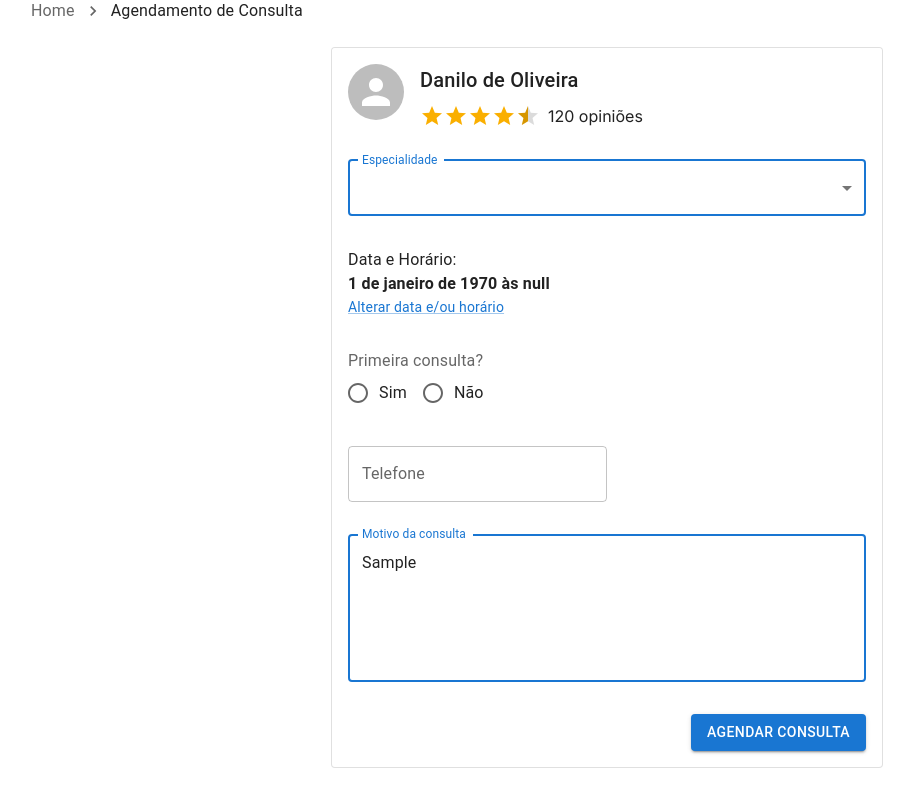
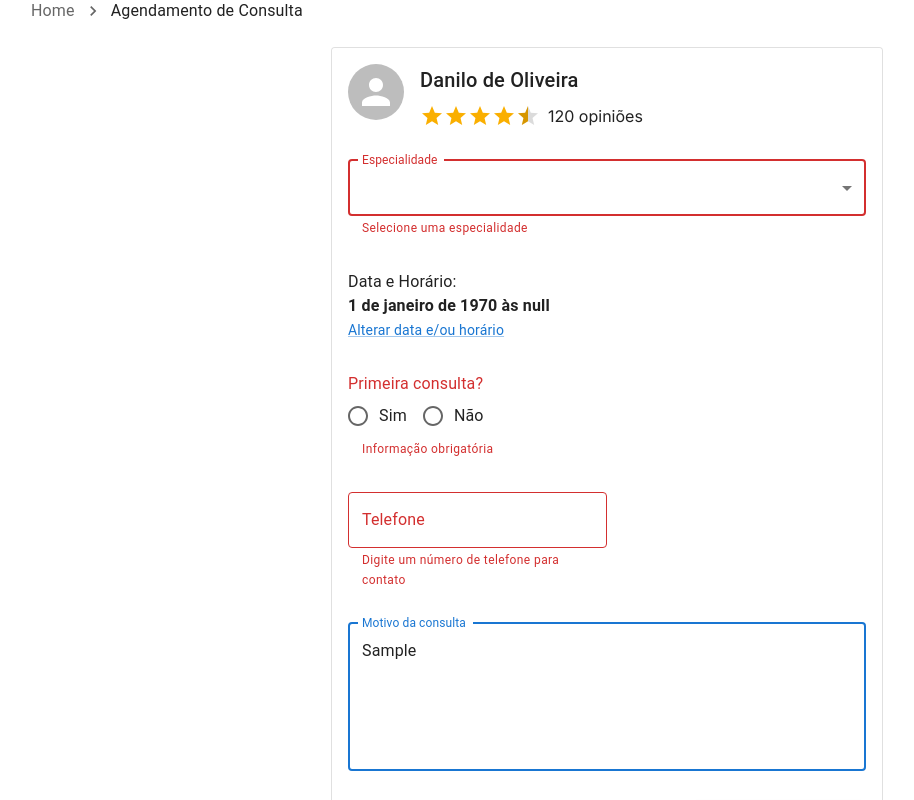
Before and after one commit to DaniloSI/agenda-medica, a Next.js app: page /booking/1 in a window 1280 px wide. Both pictures are taken after typing "Sample", "Sample" into the empty fields and a click on the button "AGENDAR CONSULTA". Shown: the whole page, without its empty margins (33-947 px from the left). Built offline with nearby package versions, Linux system fonts and the light colour scheme.

Commit message:
Mensagens de erro

```diff
--- a/package.json
+++ b/package.json
@@ -14,6 +14,7 @@
   "dependencies": {
     "@emotion/react": "^11.11.0",
     "@emotion/styled": "^11.11.0",
+    "@hookform/error-message": "^2.0.1",
     "@hookform/resolvers": "^3.1.0",
     "@mui/icons-material": "^5.11.16",
     "@mui/material": "^5.12.3",
--- a/src/app/booking/[id]/BookingForm.tsx
+++ b/src/app/booking/[id]/BookingForm.tsx
@@ -8,6 +8,7 @@ import {
   Button,
   FormControl,
   FormControlLabel,
+  FormHelperText,
   FormLabel,
   Grid,
   InputLabel,
@@ -24,6 +25,7 @@ import { useSearchParams } from 'next/navigation';
 import InputMask from '@/components/InputMask';
 import { object, string } from 'yup';
 import { yupResolver } from '@hookform/resolvers/yup';
+import { ErrorMessage } from '@hookform/error-message';
 import ModalAppointmentTimes from '../ModalAppointmentTimes';
 
 type BookingFormInputs = {
@@ -34,10 +36,16 @@ type BookingFormInputs = {
 };
 
 const schema = object({
-  specialty: string().required(),
-  firstAppointment: string<'yes' | 'no' | ''>().required(),
-  appointmentReason: string().required(),
-  phone: string().required(),
+  specialty: string().required('Selecione uma especialidade'),
+  firstAppointment: string<'yes' | 'no' | ''>().required(
+    'Informação obrigatória'
+  ),
+  appointmentReason: string().required(
+    'Por favor, digite o motivo da consulta.'
+  ),
+  phone: string()
+    .required('Digite um número de telefone para contato')
+    .length(11, 'Número de telefone incompleto'),
 });
 
 export default function BookingForm() {
@@ -68,13 +76,13 @@ export default function BookingForm() {
     <form onSubmit={handleSubmit(onSubmit)}>
       <Grid container p={2} rowSpacing={4}>
         <Grid item xs={12}>
-          <FormControl fullWidth>
+          <FormControl fullWidth error={!!errors.specialty}>
             <InputLabel id="specialty">Especialidade</InputLabel>
             <Select
               labelId="specialty"
               label="Especialidade"
               native
-              {...register('specialty', { required: true })}
+              {...register('specialty')}
             >
               <option value="" aria-label="Selecione uma especialidade" />
               {specialties.map((s) => (
@@ -83,6 +91,13 @@ export default function BookingForm() {
                 </option>
               ))}
             </Select>
+            <ErrorMessage
+              errors={errors}
+              name="specialty"
+              render={({ message }) => (
+                <FormHelperText>{message}</FormHelperText>
+              )}
+            />
           </FormControl>
         </Grid>
 
@@ -96,12 +111,11 @@ export default function BookingForm() {
         </Grid>
 
         <Grid item xs={12}>
-          <FormControl>
+          <FormControl error={!!errors.firstAppointment}>
             <FormLabel id="first-appointment">Primeira consulta?</FormLabel>
             <Controller
               name="firstAppointment"
               control={control}
-              rules={{ required: true }}
               defaultValue=""
               render={({ field }) => (
                 <RadioGroup
@@ -124,6 +138,13 @@ export default function BookingForm() {
                 </RadioGroup>
               )}
             />
+            <ErrorMessage
+              errors={errors}
+              name="firstAppointment"
+              render={({ message }) => (
+                <FormHelperText>{message}</FormHelperText>
+              )}
+            />
           </FormControl>
         </Grid>
 
@@ -131,24 +152,34 @@ export default function BookingForm() {
           <Controller
             name="phone"
             control={control}
-            rules={{ required: true }}
             defaultValue=""
-            render={({ field }) => (
-              <InputMask {...field} fullWidth label="Telefone" format="phone" />
-            )}
+            render={({ field }) => {
+              const error = errors[field.name];
+              return (
+                <InputMask
+                  {...field}
+                  fullWidth
+                  label="Telefone"
+                  format="phone"
+                  error={!!error}
+                  helperText={error?.message}
+                />
+              );
+            }}
           />
         </Grid>
 
         <Grid item xs={12}>
           <TextField
-            id="appointment-reason"
-            {...register('appointmentReason', { required: true })}
             label="Motivo da consulta"
             multiline
             rows={5}
             placeholder="Escreva o motivo da consulta."
             fullWidth
             focused
+            {...register('appointmentReason')}
+            error={!!errors.appointmentReason}
+            helperText={errors.appointmentReason?.message}
           />
         </Grid>
 
--- a/src/components/InputMask.tsx
+++ b/src/components/InputMask.tsx
@@ -25,6 +25,7 @@ const patternFormatCustom = (mask: string) =>
         }}
         valueIsNumericString
         format={mask}
+        mask="_"
       />
     );
   });
@@ -32,7 +33,7 @@ const patternFormatCustom = (mask: string) =>
 type InputFormat = 'phone' | 'cpf';
 
 const inputPatterns = new Map([
-  ['phone', patternFormatCustom('+55 (##) # #### ####')],
+  ['phone', patternFormatCustom('+55 (##) # ####-####')],
   ['cpf', patternFormatCustom('###.###.###-##')],
 ]);
 
@@ -40,15 +41,14 @@ type InputMaskProps = {
   format: InputFormat;
 };
 
-export default function InputMask({
-  format,
-  value,
-  onChange,
-  ...props
-}: InputMaskProps & TextFieldProps) {
-  return (
+const InputMask = forwardRef(
+  (
+    { format, value, onChange, ...props }: InputMaskProps & TextFieldProps,
+    ref
+  ) => (
     <TextField
       {...props}
+      inputRef={ref}
       InputProps={{
         value,
         onChange,
@@ -57,5 +57,7 @@ export default function InputMask({
       }}
       variant="outlined"
     />
-  );
-}
+  )
+);
+
+export default InputMask;
```
Also changed, not shown: 1 other file (tests, documents, lock files or other folders).
